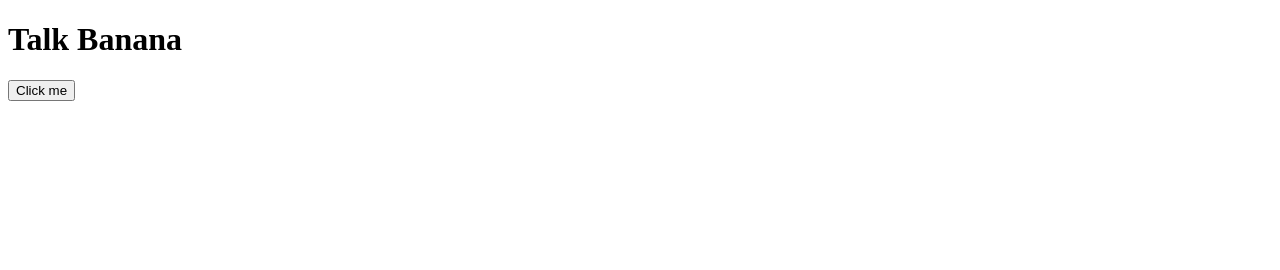
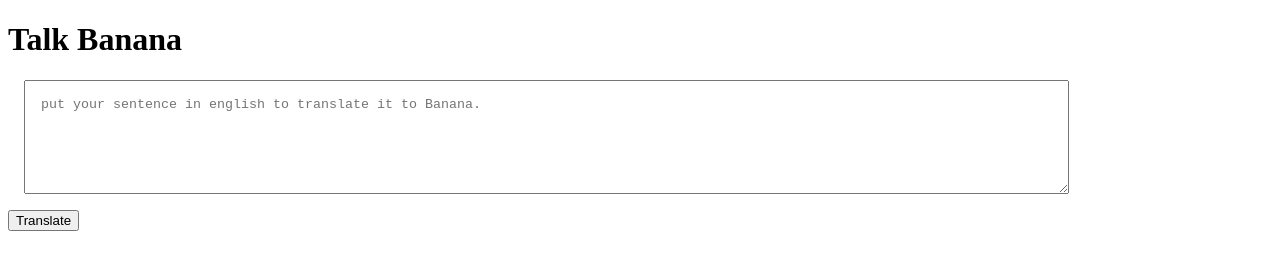
Before and after one commit to Raghuveer-07/neogcamp-banana-speak, a plain HTML site: page Index.html in a window 1280 px wide. Drawn offline with Linux system fonts and the light colour scheme.

Commit message:
Taking input and console

```diff
--- a/Index.html
+++ b/Index.html
@@ -4,11 +4,14 @@
     <meta charset="UTF-8">
     <meta http-equiv="X-UA-Compatible" content="IE=edge">
     <meta name="viewport" content="width=device-width, initial-scale=1.0">
+    <link href="/styles.css" rel="stylesheet">
     <title>Banana Speak</title>
 </head>
 <body>
     <h1>Talk Banana</h1>
-    <button id="btn-translate">Click me</button>
+
+    <textarea id="txt-input" placeholder="put your sentence in english to translate it to Banana."></textarea>
+    <button id="btn-translate">Translate</button>
     <script src="app.js" type="text/javascript"></script>
 </body>
 </html>
--- a/app.js
+++ b/app.js
@@ -1,4 +1,13 @@
 var btnTranslate = document.querySelector("#btn-translate");
- btnTranslate.addEventListener("click", function clickEventHandler(){
-    console.log("clicked")
- })
+
+var txtInput= document.querySelector("#txt-input");
+
+console.log(txtInput)
+
+function clickHandler() {
+    console.log("clicked");
+    console.log("input",txtInput.value);
+};
+
+
+ btnTranslate.addEventListener("click",clickHandler)
--- /dev/null
+++ b/styles.css
@@ -0,0 +1,8 @@
+textarea {
+    width: 80%;
+    height: 10vh;
+    display: block;
+    margin: 1rem;
+    padding: 1rem;
+
+}
```
